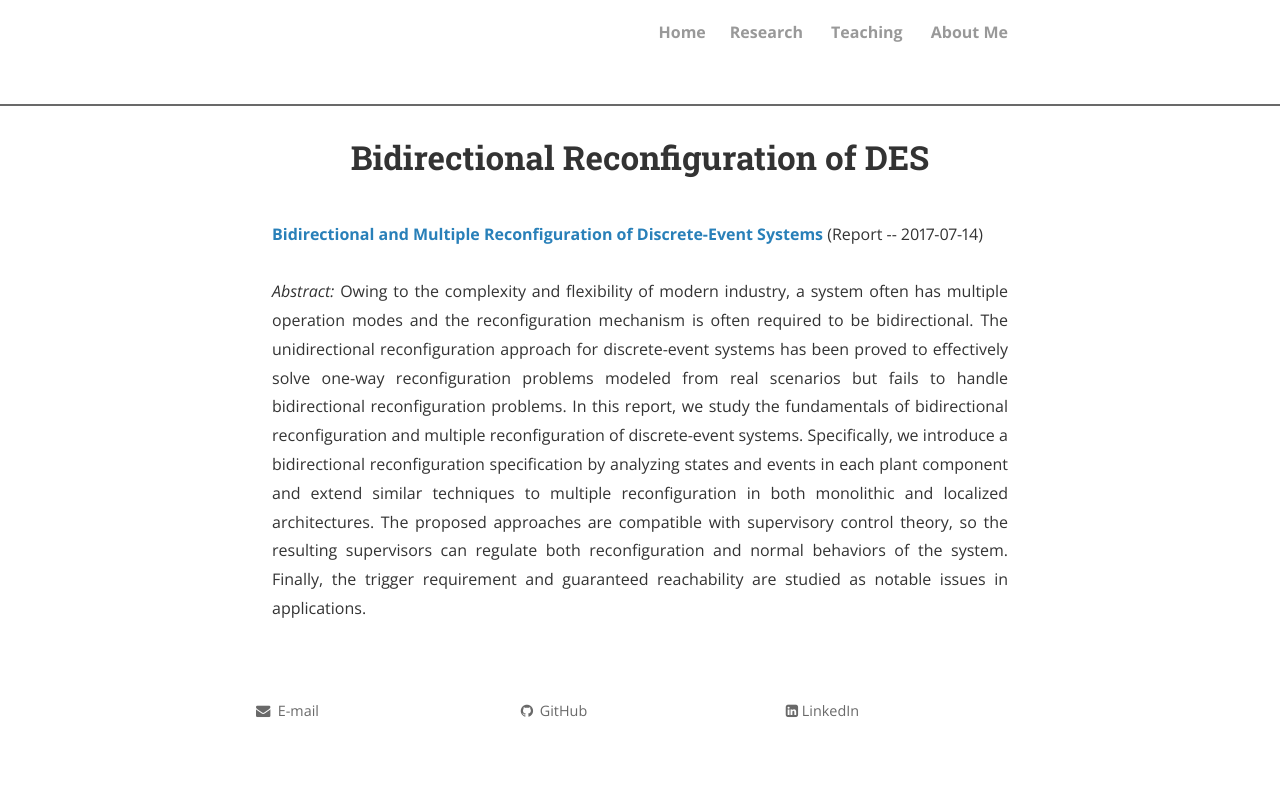
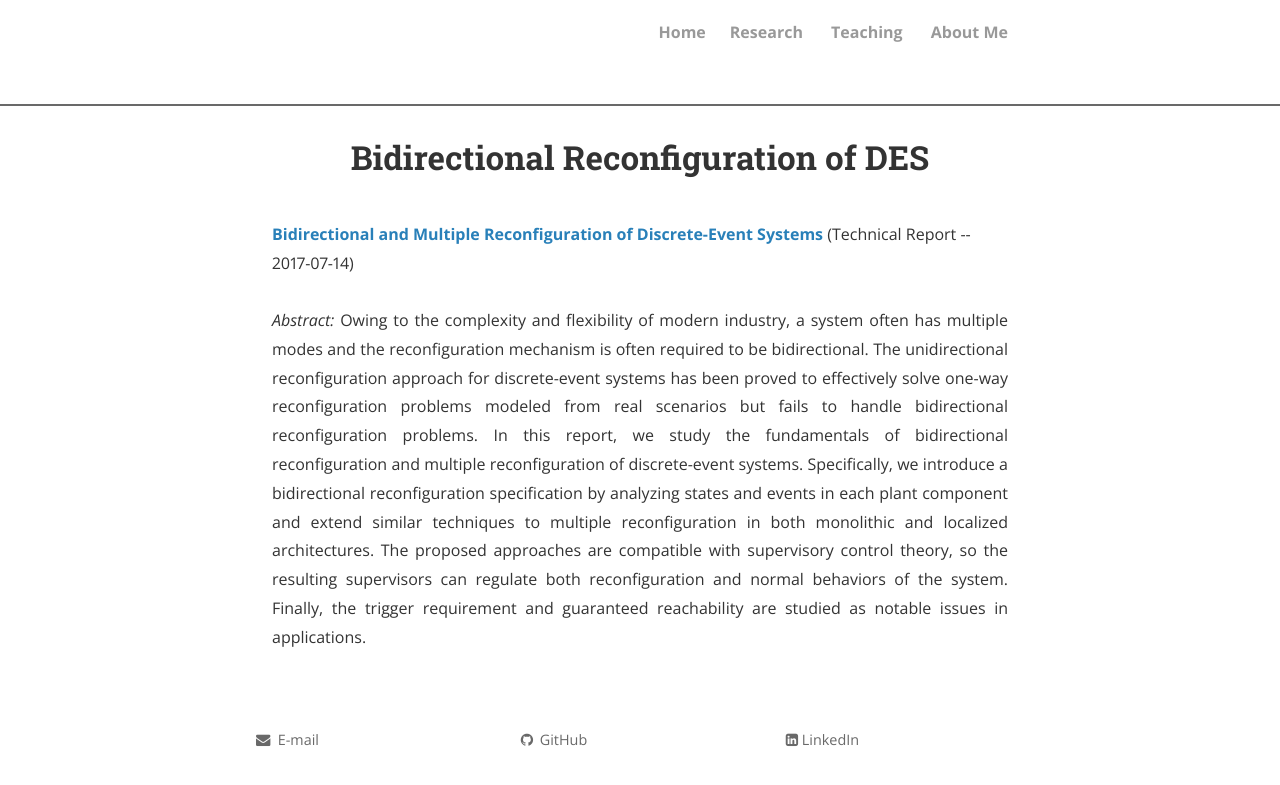
Before and after one commit to JasonZhangjc/JasonZhangjc.github.io, a Jekyll site: the page built from bidirectional_reconfiguration.html, in a window 1280 px wide. Shown: the top 785 px of the page. Built offline with Jekyll 4.4.1, drawn with Linux system fonts in a browser that asks for light colours; nearby versions of some CDN libraries; comment, search, counter and statistics services are not loaded; a style sheet for code colours, icons or effects is not loaded.

Commit message:
Update bidirectional_reconfiguration.html

```diff
--- a/bidirectional_reconfiguration.html
+++ b/bidirectional_reconfiguration.html
@@ -3,8 +3,8 @@
 title: Bidirectional Reconfiguration of DES
 permalink: /bidirectional_reconfiguration/
 ---
-<strong><a href="https://github.com/JasonZhangjc/JasonZhangjc.github.io/blob/master/Bidirectional%20Reconfiguration%20of%20DES.pdf">Bidirectional and Multiple Reconfiguration of Discrete-Event Systems</a></strong> (Report -- 2017-07-14)<br><br>
-<p style="text-align:justify"><i>Abstract: </i>Owing to the complexity and flexibility of modern industry, a system often has multiple operation modes and the reconfiguration mechanism is often required to be bidirectional. The unidirectional reconfiguration approach for discrete-event systems has been proved to effectively solve one-way reconfiguration problems modeled from real scenarios but fails to handle bidirectional reconfiguration problems. In this report, we study the fundamentals of bidirectional reconfiguration and multiple reconfiguration of discrete-event systems. Specifically, we introduce a bidirectional reconfiguration specification by analyzing states and events in each plant component and extend similar techniques to multiple reconfiguration in both monolithic and localized architectures. The proposed approaches are compatible with supervisory control theory, so the resulting supervisors can regulate both reconfiguration and normal behaviors of the system. Finally, the trigger requirement and guaranteed reachability are studied as notable issues in applications.</p>
+<strong><a href="https://github.com/JasonZhangjc/JasonZhangjc.github.io/blob/master/Bidirectional%20Reconfiguration%20of%20DES.pdf">Bidirectional and Multiple Reconfiguration of Discrete-Event Systems</a></strong> (Technical Report -- 2017-07-14)<br><br>
+<p style="text-align:justify"><i>Abstract: </i>Owing to the complexity and flexibility of modern industry, a system often has multiple modes and the reconfiguration mechanism is often required to be bidirectional. The unidirectional reconfiguration approach for discrete-event systems has been proved to effectively solve one-way reconfiguration problems modeled from real scenarios but fails to handle bidirectional reconfiguration problems. In this report, we study the fundamentals of bidirectional reconfiguration and multiple reconfiguration of discrete-event systems. Specifically, we introduce a bidirectional reconfiguration specification by analyzing states and events in each plant component and extend similar techniques to multiple reconfiguration in both monolithic and localized architectures. The proposed approaches are compatible with supervisory control theory, so the resulting supervisors can regulate both reconfiguration and normal behaviors of the system. Finally, the trigger requirement and guaranteed reachability are studied as notable issues in applications.</p>
 <br>
 <!--
 <strong>Dressing Up for the Regulators: Evidence from the Largest-Ever Supervisory Review</strong><br>with Puriya Abbassi, Rajkamal Iyer and Jos&eacute;-Luis Peydr&oacute;<br><br>
```
